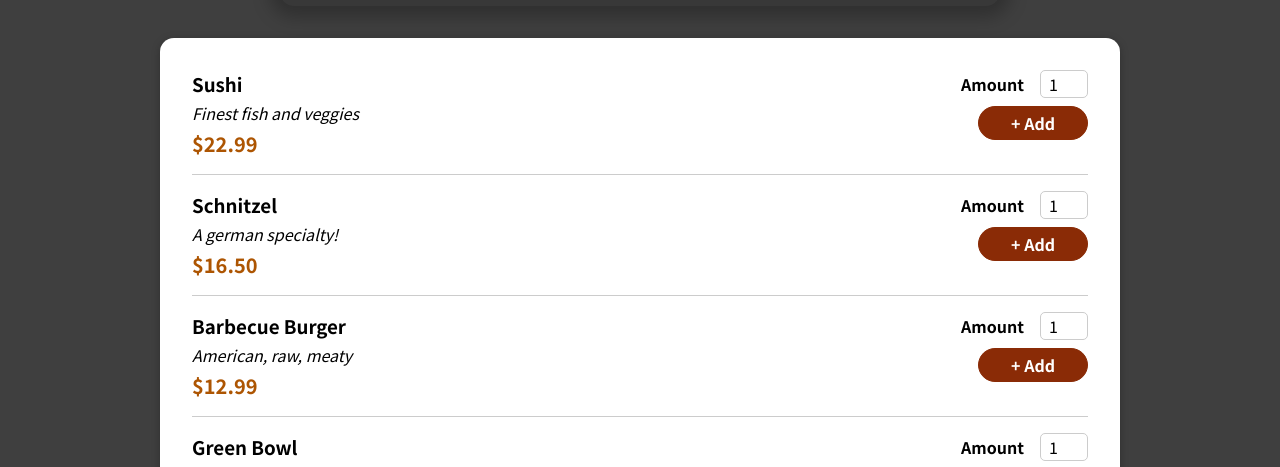
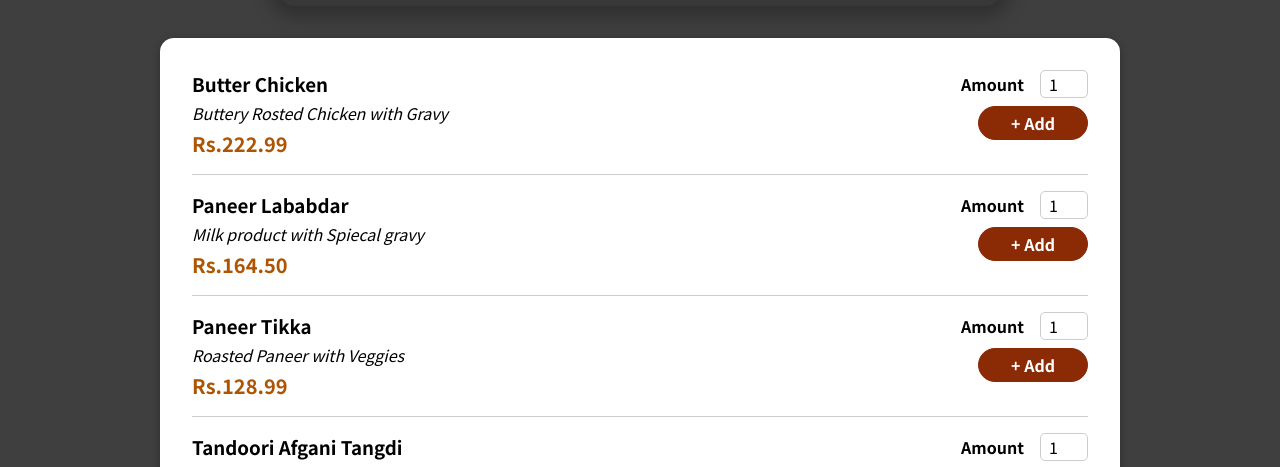
Before and after one commit to Utkarsh721/Restaurant-app-React, a React (Create React App) app: page / in a window 1280 px wide. Shown: the part 467-934 px from the top of the page. Built offline with nearby package versions, Linux system fonts and the light colour scheme.

Commit message:
Final $ to RS. change

```diff
--- a/src/Component/Cart/Cart.js
+++ b/src/Component/Cart/Cart.js
@@ -9,7 +9,7 @@ import CartContext from '../../Store/cart-context';
 const Cart = (props) => {
     const cartCtx = useContext(CartContext);
 
-    const totalAmount = `$${cartCtx.totalAmount.toFixed(2)}`;
+    const totalAmount = `Rs.${cartCtx.totalAmount.toFixed(2)}`;
     const hasItems = cartCtx.items.length > 0;
 
     const cartItemRemoveHandler = (id) => {
--- a/src/Component/Cart/CartItem.js
+++ b/src/Component/Cart/CartItem.js
@@ -1,7 +1,7 @@
 import classes from './CartItem.module.css';
 
 const CartItem = (props) => {
-  const price = `$${props.price.toFixed(2)}`;
+  const price = `Rs.${props.price.toFixed(2)}`;
 
   return (
     <li className={classes['cart-item']}>
--- a/src/Meals/AvailableMeals.js
+++ b/src/Meals/AvailableMeals.js
@@ -5,27 +5,27 @@ import classes from './AvailableMeals.module.css';
 const DUMMY_MEALS = [
   {
     id: 'm1',
-    name: 'Sushi',
-    description: 'Finest fish and veggies',
-    price: 22.99,
+    name: 'Butter Chicken',
+    description: 'Buttery Rosted Chicken with Gravy',
+    price: 222.99,
   },
   {
     id: 'm2',
-    name: 'Schnitzel',
-    description: 'A german specialty!',
-    price: 16.5,
+    name: 'Paneer Lababdar',
+    description: 'Milk product with Spiecal gravy',
+    price: 164.5,
   },
   {
     id: 'm3',
-    name: 'Barbecue Burger',
-    description: 'American, raw, meaty',
-    price: 12.99,
+    name: 'Paneer Tikka',
+    description: 'Roasted Paneer with Veggies',
+    price: 128.99,
   },
   {
     id: 'm4',
-    name: 'Green Bowl',
-    description: 'Healthy...and green...',
-    price: 18.99,
+    name: 'Tandoori Afgani Tangdi',
+    description: 'Roasted with spices',
+    price: 185.99,
   },
 ];
 
--- a/src/Meals/MealItem/MealItem.js
+++ b/src/Meals/MealItem/MealItem.js
@@ -7,7 +7,7 @@ import CartContext from '../../Store/cart-context';
 const MealItem = (props) => {
   const cartCtx = useContext(CartContext);
 
-  const price = `$${props.price.toFixed(2)}`;
+  const price = `Rs.${props.price.toFixed(2)}`;
 
   const addToCartHandler = amount => {
     cartCtx.addItem({
```
